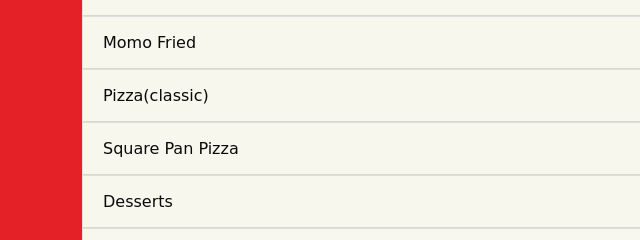
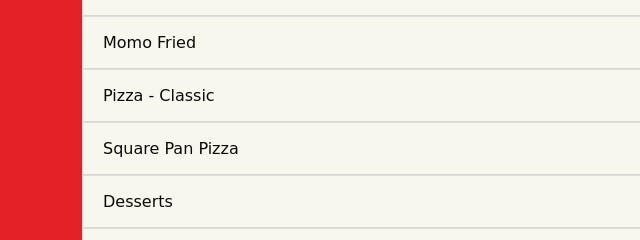
Before and after one commit to loopstudio-dev/karchul-menu, a plain HTML site: page menu.html in a window 1280 px wide. Shown: the part 506-746 px from the top of the page, 0-640 px from the left. Drawn offline with nearby package versions, Linux system fonts and the light colour scheme; a web font is replaced by a local one.

Commit message:
menu updated
issue fix for pizza-classic

```diff
--- a/app.js
+++ b/app.js
@@ -57,15 +57,15 @@ const menuData = [
         { label: 'veg', category: 'Momo Fried', item: 'Veg Momo', price: 129 },
         { label: 'veg', category: 'Momo Fried', item: 'Paneer Momo', price: 139 },
         { label: 'non-veg', category: 'Momo Fried', item: 'Chicken Momo', price: 149 },
-        { label: 'veg', category: 'Pizza(classic)', item: 'Onion Pizza', price: 179 },
-        { label: 'veg', category: 'Pizza(classic)', item: 'Veggie Delight Pizza', price: 199 },
-        { label: 'veg', category: 'Pizza(classic)', item: 'Sweet Corn Pizza', price: 199 },
-        { label: 'veg', category: 'Pizza(classic)', item: 'Peri Peri Paneer Pizza', price: 229 },
-        { label: 'veg', category: 'Pizza(classic)', item: 'Mushroom Pizza', price: 229 },
-        { label: 'non-veg', category: 'Pizza(classic)', item: 'Peri Peri Chicken Pizza', price: 249 },
-        { label: 'non-veg', category: 'Pizza(classic)', item: 'Chipotle Chicken Pizza', price: 249 },
-        { label: 'non-veg', category: 'Pizza(classic)', item: 'Grilled Chicken Pizza', price: 279 },
-        { label: 'non-veg', category: 'Pizza(classic)', item: 'Hawaiian Chicken Pizza', price: 299 },
+        { label: 'veg', category: 'Pizza - Classic', item: 'Onion Pizza', price: 179 },
+        { label: 'veg', category: 'Pizza - Classic', item: 'Veggie Delight Pizza', price: 199 },
+        { label: 'veg', category: 'Pizza - Classic', item: 'Sweet Corn Pizza', price: 199 },
+        { label: 'veg', category: 'Pizza - Classic', item: 'Peri Peri Paneer Pizza', price: 229 },
+        { label: 'veg', category: 'Pizza - Classic', item: 'Mushroom Pizza', price: 229 },
+        { label: 'non-veg', category: 'Pizza - Classic', item: 'Peri Peri Chicken Pizza', price: 249 },
+        { label: 'non-veg', category: 'Pizza - Classic', item: 'Chipotle Chicken Pizza', price: 249 },
+        { label: 'non-veg', category: 'Pizza - Classic', item: 'Grilled Chicken Pizza', price: 279 },
+        { label: 'non-veg', category: 'Pizza - Classic', item: 'Hawaiian Chicken Pizza', price: 299 },
         { label: 'veg', category: 'Square Pan Pizza', item: 'Veggies Pizza', price: 179 },
         { label: 'veg', category: 'Square Pan Pizza', item: 'Paneer Pizza', price: 199 },
         { label: 'veg', category: 'Square Pan Pizza', item: 'Mushroom Pizza', price: 229 },
@@ -92,7 +92,6 @@ const menuData = [
 
 ];
 
-// Function to display categories and menu items
 function displayCategories() {
     const accordion = document.getElementById('menuAccordion');
     const uniqueCategories = [...new Set(menuData.map(item => item.category))];
@@ -107,7 +106,7 @@ function displayCategories() {
         // Create card header (category chicklet)
         const categoryChicklet = document.createElement('h2');
         categoryChicklet.classList.add('accordion-header');
-        categoryChicklet.setAttribute('id', `heading-${category.replace(/\s+/g, '-')}`);
+        card.appendChild(categoryChicklet);
 
         const categoryButton = document.createElement('button');
         categoryButton.classList.add('accordion-button');
@@ -124,6 +123,7 @@ function displayCategories() {
         cardBody.classList.add('accordion-collapse', 'collapse');
         cardBody.setAttribute('id', `collapse-${category.replace(/\s+/g, '-')}`);
         cardBody.setAttribute('aria-labelledby', `heading-${category.replace(/\s+/g, '-')}`);
+        card.appendChild(cardBody);
 
         const itemList = document.createElement('ul');
         itemList.classList.add('list-group');
@@ -137,12 +137,16 @@ function displayCategories() {
 
         cardBody.appendChild(itemList);
 
-        card.appendChild(categoryChicklet);
-        card.appendChild(cardBody);
-
         accordion.appendChild(card);
     });
 }
 
 // Call the displayCategories function to populate the categories and menu items
 displayCategories();
+
+// Enable Bootstrap accordion behavior
+document.addEventListener('DOMContentLoaded', function () {
+    new bootstrap.Collapse(document.querySelectorAll('.accordion-collapse'), {
+        toggle: false // Prevents multiple card bodies from being open at once
+    });
+});
```
Also changed, not shown: menu.html (+1 -0 lines).
